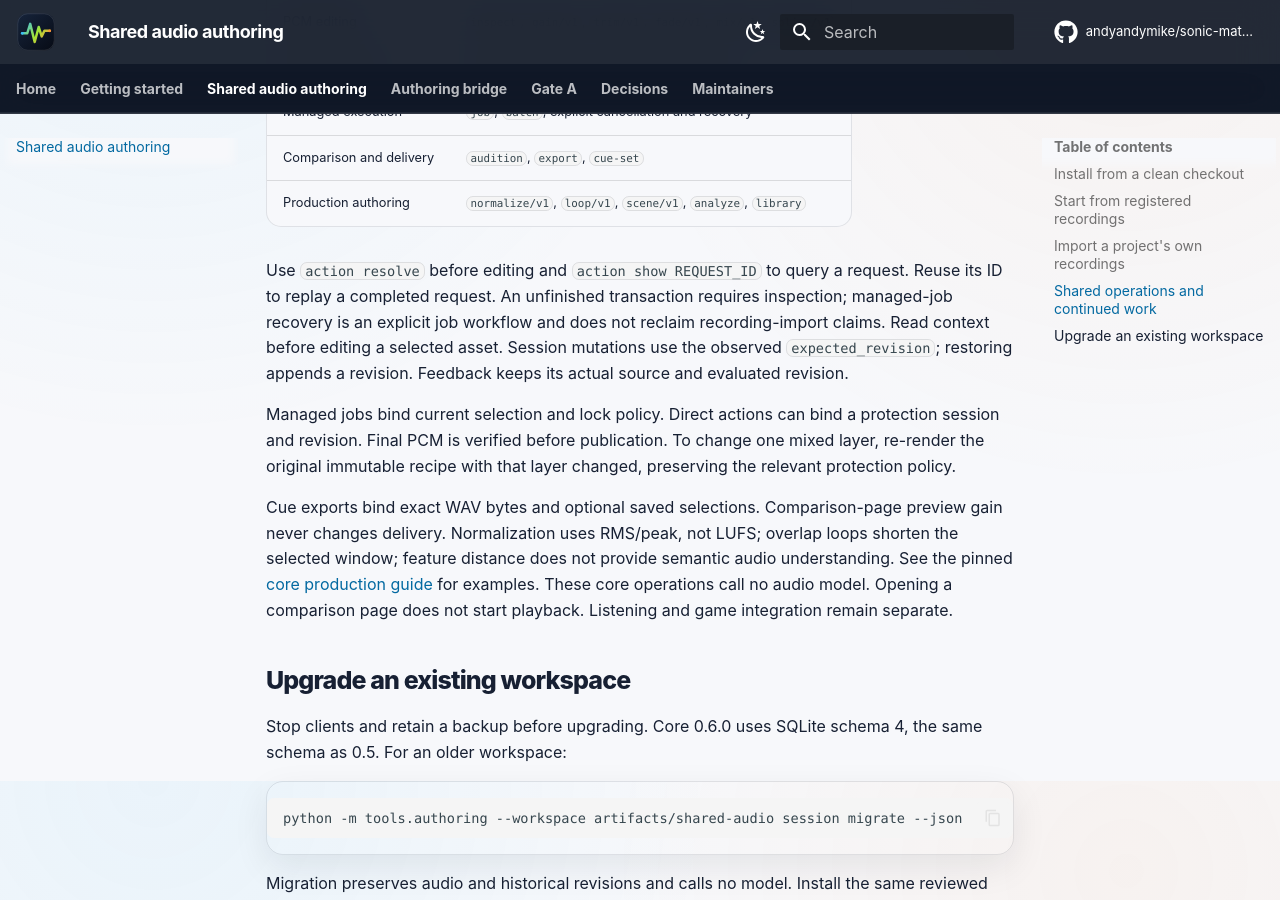
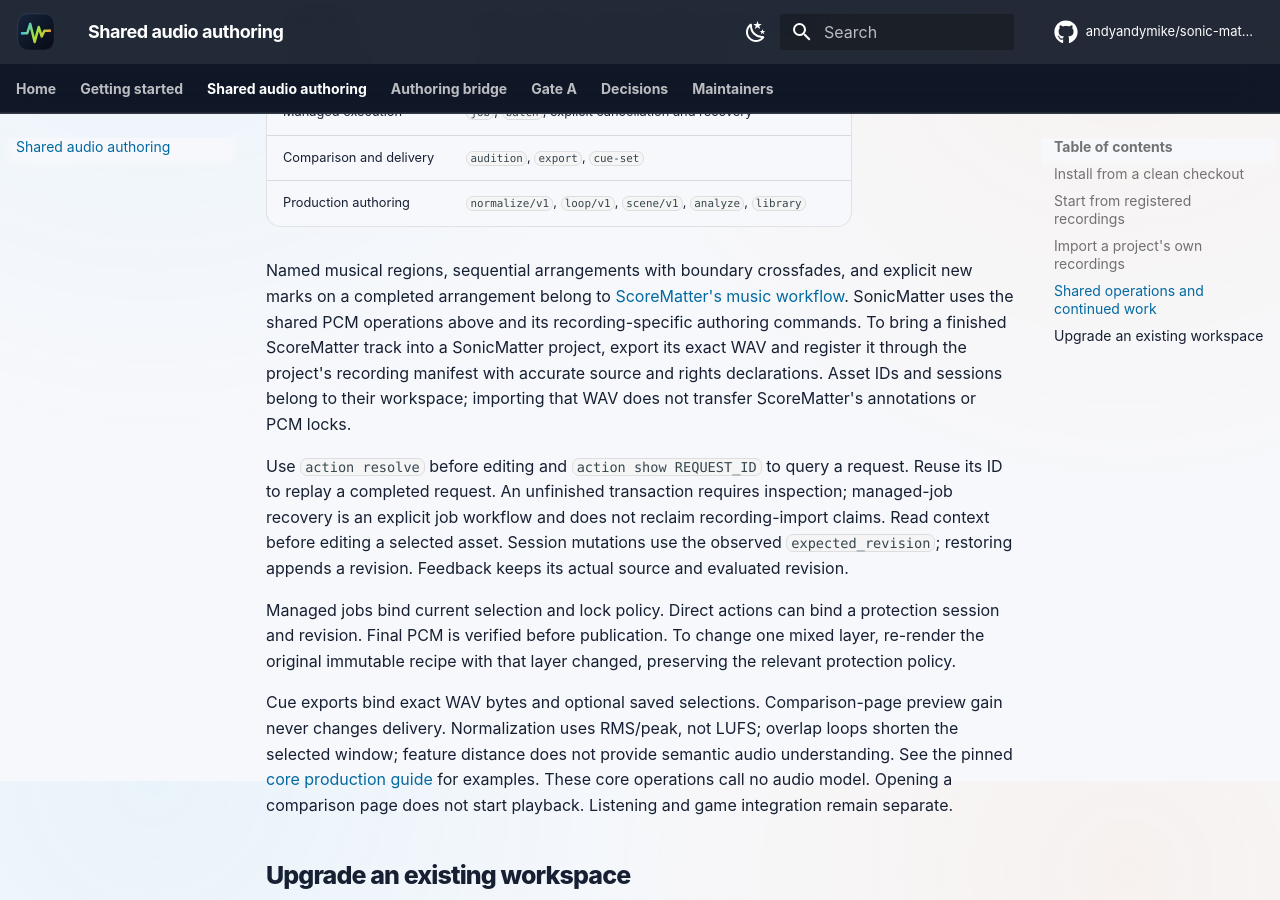
Before and after one commit to andyandymike/sonic-matter, an MkDocs documentation site: the page built from docs/shared-audio.md, in a window 1280 px wide and 900 px high, scrolled down 4619 px. Built offline with MkDocs 1.6.1 and Material for MkDocs 9.7.7, drawn with Linux system fonts in a browser that asks for light colours; comment, search, counter and statistics services are not loaded.

Commit message:
Document ScoreMatter handoff into Sonic recordings

```diff
--- a/docs/shared-audio.md
+++ b/docs/shared-audio.md
@@ -203,6 +203,16 @@
 | Comparison and delivery | `audition`, `export`, `cue-set` |
 | Production authoring | `normalize/v1`, `loop/v1`, `scene/v1`, `analyze`, `library` |
 
+Named musical regions, sequential arrangements with boundary crossfades, and
+explicit new marks on a completed arrangement belong to
+[ScoreMatter's music workflow](https://andyandymike.github.io/score-matter/shared-audio/#arrange-named-regions-into-a-complete-track).
+SonicMatter uses the shared PCM operations above and its recording-specific
+authoring commands. To bring a finished ScoreMatter track into a SonicMatter
+project, export its exact WAV and register it through the project's recording
+manifest with accurate source and rights declarations. Asset IDs and sessions
+belong to their workspace; importing that WAV does not transfer ScoreMatter's
+annotations or PCM locks.
+
 Use `action resolve` before editing and `action show REQUEST_ID` to query a
 request. Reuse its ID to replay a completed request. An unfinished transaction
 requires inspection; managed-job recovery is an explicit job workflow and does
```
